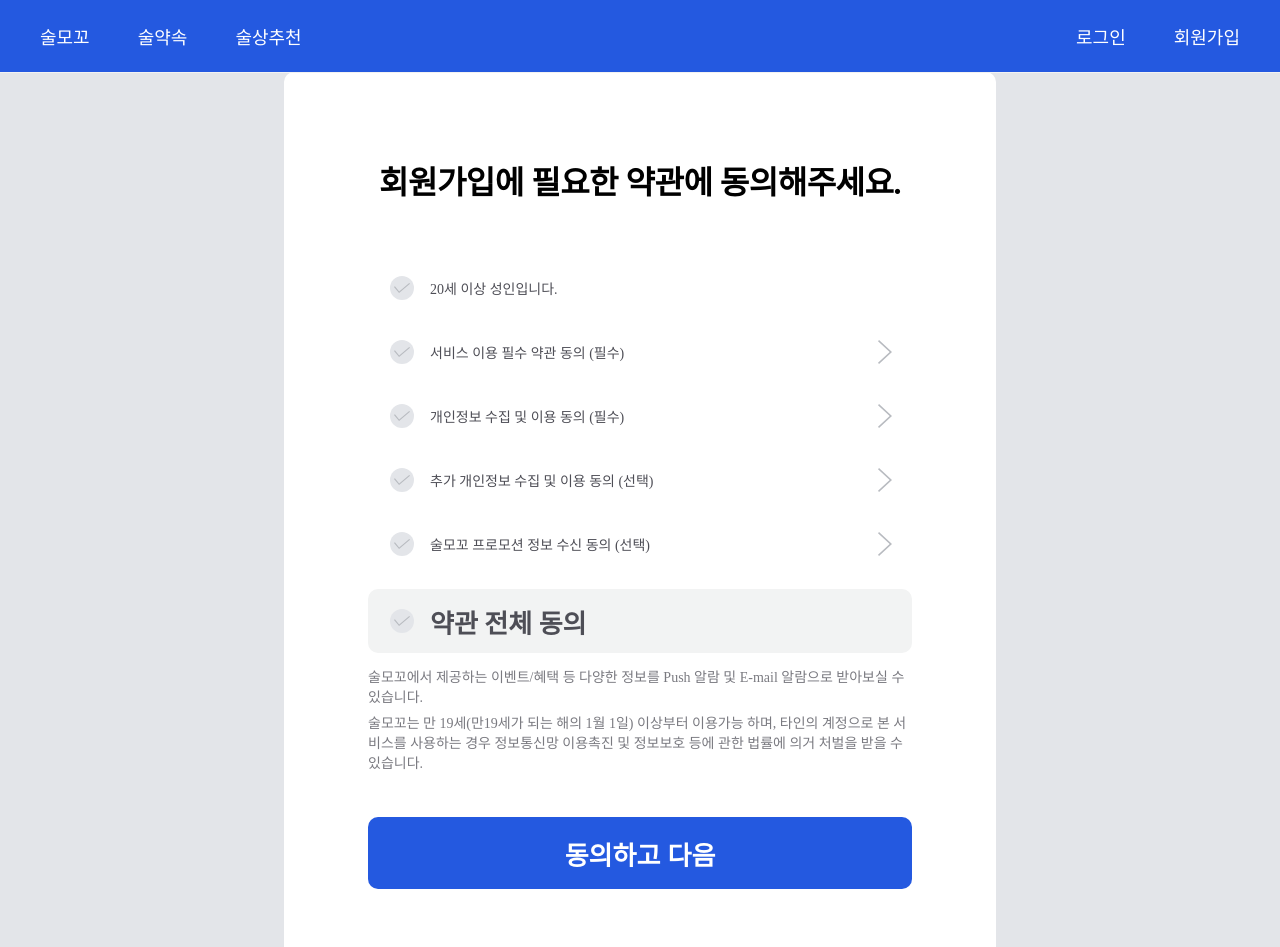
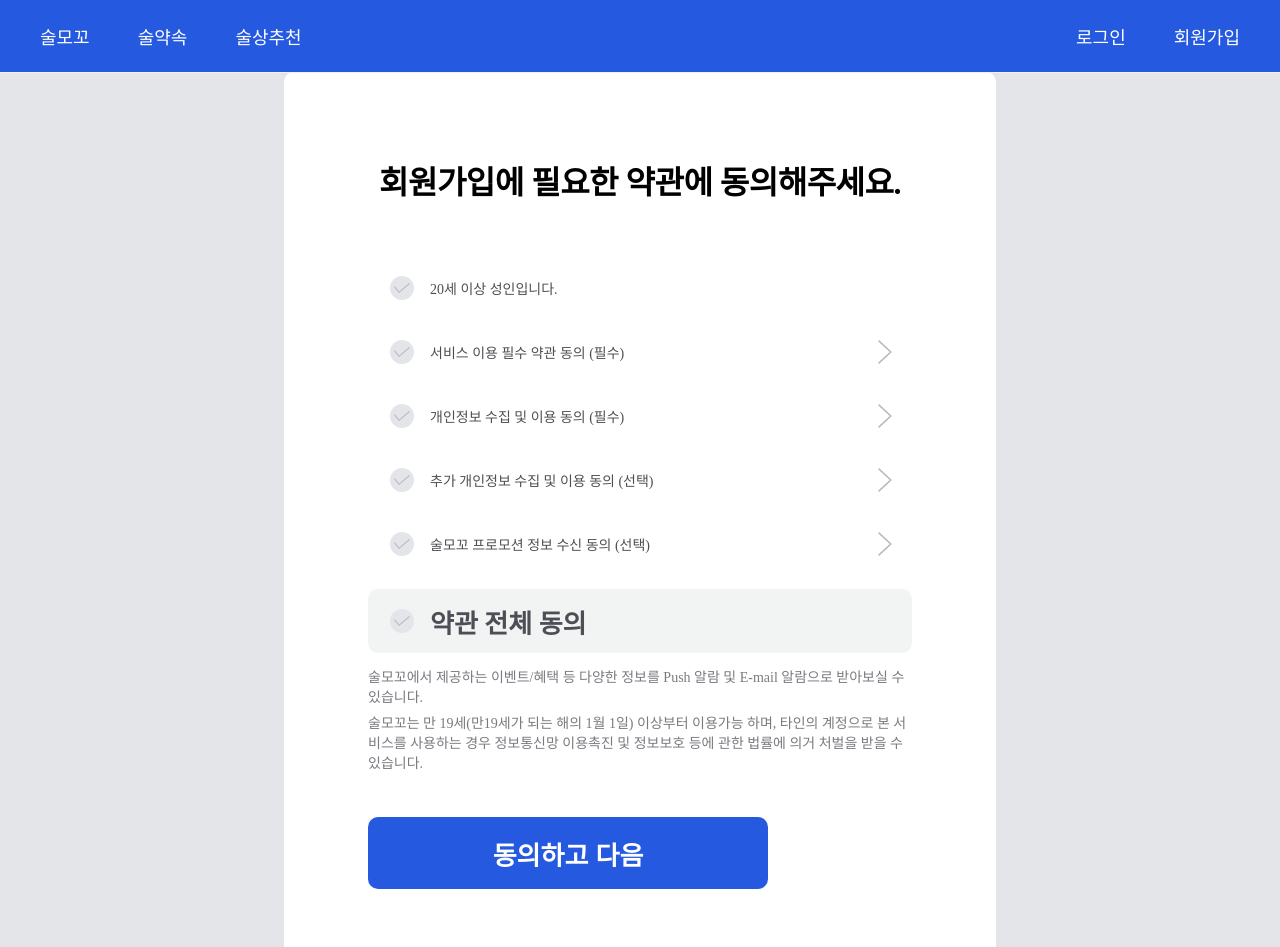
Before and after one commit to sulmocco/frontend, a React (Create React App) app: page /terms in a window 1280 px wide. Shown: the top 947 px of the page. Built offline with nearby package versions, Linux system fonts and the light colour scheme; no server answers; a web font is replaced by a local one.

Commit message:
UPDATE: button maxwidth

```diff
--- a/src/pages/SignUp/styles.jsx
+++ b/src/pages/SignUp/styles.jsx
@@ -5,12 +5,13 @@ export const SignUpButton = styled.button`
     height: 7.2rem;
     background-color: ${props => props.theme.primary};
     color: ${props => props.theme.white};
-    margin-top: 2.4rem;
+    margin-top: ${(props) => props.mt || '2.4rem'};
     border: none;
     cursor: pointer;
     border-radius: 10px;
     font-size: 2.6rem;
     font-weight: 700;
+    max-width: 40rem;
 `
 
 export const Container = styled.div`
--- a/src/pages/terms/index.jsx
+++ b/src/pages/terms/index.jsx
@@ -41,11 +41,11 @@ const Terms = () => {
                 </ul>
                 <div className='desc'>
                     <p>술모꼬에서 제공하는 이벤트/혜택 등 다양한 정보를 Push 알람 및 E-mail 알람으로 받아보실 수 있습니다.</p>
-                <p>술모꼬는 만 19세(만19세가 되는 해의 1월 1일) 이상부터 이용가능 하며, 타인의 계정으로 본 서비스를 사용하는 경우 정보통신망 이용촉진 및 정보보호 등에 관한 법률에 의거 처벌을 받을 수 있습니다.</p>
+                    <p>술모꼬는 만 19세(만19세가 되는 해의 1월 1일) 이상부터 이용가능 하며, 타인의 계정으로 본 서비스를 사용하는 경우 정보통신망 이용촉진 및 정보보호 등에 관한 법률에 의거 처벌을 받을 수 있습니다.</p>
                 </div>
-                <SignUpButton style={{marginTop: "4.5rem"}}>동의하고 다음</SignUpButton>
+                <SignUpButton mt='4.5rem'>동의하고 다음</SignUpButton>
             </Termsection>
-        </TermsWrap>
+        </TermsWrap >
     );
 };
 
--- a/src/pages/terms/styles.jsx
+++ b/src/pages/terms/styles.jsx
@@ -47,6 +47,9 @@ export const Termsection = styled.div`
             }
             input{
                 display: none;
+            &:checked + label:after {
+                    background-image: url('/images/icon_check_blue.svg');
+            }
             }
             label {
                 display: flex;
@@ -75,6 +78,14 @@ export const Termsection = styled.div`
             background-color: #f2f3f3;
             border-radius: 1rem;
             margin: 1.3rem 0;
+            input {
+                &:checked + label {
+                    background-color: ${props => props.theme.primary};
+                }
+                &:checked + label:after {
+                    background-image: url('/images/icon_check_white.svg');
+                }
+            }
             p {
                 font-weight: 700;
                 font-size: 2.6rem;
```
Also changed, not shown: 2 other files (tests, documents, lock files or other folders).
